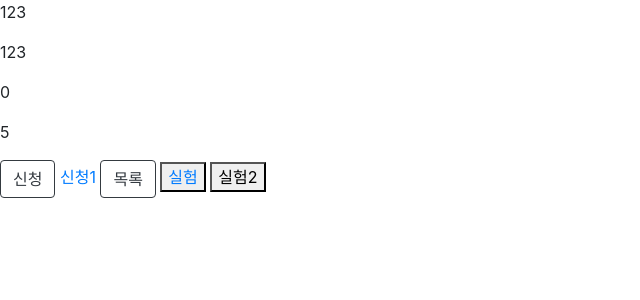
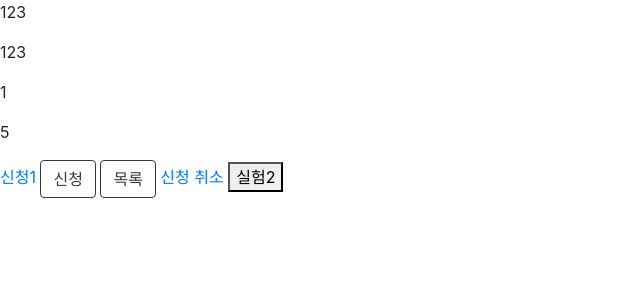
Before and after one commit to 1301625/summernote, a Django app: page /6 in a window 1280 px wide. Shown: the top 300 px of the page, without its empty margins (0-640 px from the left). Run offline with Django 3.2, Linux system fonts and the light colour scheme; data comes from the database, SQL or seed files in the repository; both versions use the stored data as it was after the commit; parts of the project's set-up code (start-up, migrations or seed data) failed here and were passed over; some libraries are stand-ins or nearby versions.

Commit message:
신청, 신청취소 구현

```diff
--- a/content/admin.py
+++ b/content/admin.py
@@ -1,5 +1,5 @@
 from django.contrib import admin
-from .models import Post
+from .models import Post, Apply
 from .forms import PostForm
 
 # Register your models here.
@@ -11,3 +11,6 @@ class PostAdmin(SummernoteModelAdmin):
     form = PostForm
     summernote_fields = ('content',)
     list_display = ['title', 'content', 'user_count', 'user_max_count', 'deadline','author']
+
+
+admin.site.register(Apply)
--- a/content/models.py
+++ b/content/models.py
@@ -43,11 +43,18 @@ class Post(models.Model):
     def count_overlap(self):
         return  self.user_count >= self.user_max_count
 
+
+    #유저 증가
     def user_count_plus(self):
         return self.user_count+1
 
+    #유저 감소
     def user_count_minus(self):
         return self.user_count-1
+
+    #유저수 체크
+    def total_user(self):
+        return self.users.count()
 
 
     # def count_overlap(self):
--- a/content/templates/content/content_detail.html
+++ b/content/templates/content/content_detail.html
@@ -29,7 +29,7 @@
 <p>{{ object.title }}</p>
 <p>{{ object.content |safe }}</p>
 {% if object.user_count < object.user_max_count %}
-    <p>{{ object.user_count }}</p>
+    <p>{{ object.total_user }}</p>
     <p>{{ object.user_max_count }}
 {% elif object.date_overlap or object.count_overlap %}
     <p>참여 마감</p>
@@ -39,8 +39,9 @@
 {% if object.user_count < object.user_max_count %}
     <form action="" method="post">
     {% csrf_token %}
+    <a href="{% url 'apply' pk=object.pk%}">신청1</a>
     <button name="choice" value="{{ object.id }}" class="btn btn-outline-dark">신청</button>
-    <a href="{% url 'apply' pk=object.pk %}">신청1</a>
+
 {% elif object.date_overlap or object.count_overlap %}
     <button name="choice" value="{{ object.id }}" class="btn btn-outline-dark" disabled>신청</button>
 {% endif %}
@@ -49,7 +50,7 @@
 {% if object.author == request.user %}
     <a href="{% url 'apply_list' pk=object.pk %}">신청자 목록</a>
 {% endif %}
-    <button name="cancel" value="{{ object.id }}"><a href="{% url 'apply_cancel' pk=object.pk %}" >실험</a></button>
+    <a href="{% url 'apply_cancel' pk=object.pk %}" >신청 취소</a>
     <button name="cancel1" value="{{ object.id }}" onclick="{% url 'apply_cancel' pk=object.pk %}">실험2</button>
 </form>
 </body>
--- a/content/urls.py
+++ b/content/urls.py
@@ -1,12 +1,11 @@
 from django.urls import path,include
-from .views import PostListView, PostCreateView ,post_detail
-    #,apply_post,apply_list, apply_cancel
+from .views import PostListView, PostCreateView ,post_detail, apply_post, apply_list,apply_cancel
 
 urlpatterns = [
     path('', PostListView.as_view(), name='list'),
     path('<int:pk>', post_detail, name='detail'),
     path('new/', PostCreateView.as_view(), name='new'),
-    #path('<int:pk>/apply', apply_post, name='apply'),
-    #path('<int:pk>/apply_list',apply_list, name='apply_list'),
-    #path('<int:pk>/apply_cancel', apply_cancel, name='apply_cancel'),
+    path('<int:pk>/apply', apply_post, name='apply'),
+    path('<int:pk>/apply_list',apply_list, name='apply_list'),
+    path('<int:pk>/apply_cancel', apply_cancel, name='apply_cancel'),
 ]
--- a/content/views.py
+++ b/content/views.py
@@ -2,11 +2,12 @@ from django.shortcuts import render, get_object_or_404, redirect
 from django.views.generic import CreateView, ListView, DetailView
 from django.urls import reverse_lazy
 from django.contrib import messages
-from django.contrib.auth.decorators import login_required
 
-from .models import Post
+from django.contrib.auth.decorators import login_required  # 로그인 필요
+from django.views.decorators.http import require_POST  # post 요청만 허용
+
+from .models import Post, Apply
 from .forms import PostForm
-
 
 from datetime import date
 
@@ -23,9 +24,9 @@ class PostListView(ListView):
 
 def post_detail(request, pk):
     post = get_object_or_404(Post, pk=pk)
-    #content = { 'object': get_object_or_404(Post,pk=pk),
-     #           'apply': Apply.objects.filter(post_id=pk)}
-    #print(Apply.objects.filter(post_id=pk))
+    # content = { 'object': get_object_or_404(Post,pk=pk),
+    #           'apply': Apply.objects.filter(post_id=pk)}
+    # print(Apply.objects.filter(post_id=pk))
 
     # select = request.POST.get('choice')
     # select = request.POST.get('choice')
@@ -43,7 +44,7 @@ def post_detail(request, pk):
     # apply = Apply(post_id=select, user_id=request.user)
     # apply.save()
 
-    return render(request, 'content/content_detail.html', {'object':post})
+    return render(request, 'content/content_detail.html', {'object': post})
 
     # try:
     #     count = post.objects.get(pk=request.POST.get('choice'))
@@ -63,11 +64,12 @@ class PostCreateView(CreateView):
     # fields = ['title', 'content']
     success_url = reverse_lazy('list')
     success_message = "등록되었습니다."
+
     def form_valid(self, form):
-         post = form.save(commit=False)
-         post.author = self.request.user
-         post.save()
-         return redirect('list')
+        post = form.save(commit=False)
+        post.author = self.request.user
+        post.save()
+        return redirect('list')
     #     from datetime import date
     #     if date.today() < post.deadline:
     #         post.save()
@@ -78,6 +80,23 @@ class PostCreateView(CreateView):
 
 @login_required
 def apply_post(request, pk):
+    post = Post.objects.get(pk=pk)
+    if post.users.filter(id=request.user.id).exists():
+        messages.error(request, "이미 신청 되었습니다")
+        return redirect('detail', pk=pk)
+    else:
+        post.apply_set.create(user_id=request.user.id,post_id=pk)
+        #apply = Apply(user=request.user, post_id=pk)
+
+        messages.success(request, "신청 되었습니다")
+        #apply.save()
+        return redirect('detail', pk)
+    # ap = Apply.objects.filter(post_id=pk).count()
+    # post = get_object_or_404(Post,pk=pk)
+    # post.user_count = ap
+    # print(post.user_count)
+    # print(ap)
+    # post.save()
 
     # try:
     #     apply = Apply.objects.get(post_id=pk, user=request.user)
@@ -91,46 +110,73 @@ def apply_post(request, pk):
     #     # post.save()
     #     apply.save()
 
+    # if request.user != apply.post.author:
+    #   print("다릅니다")
+
+    # apply.post.user_count = apply.user.count()
+
+    # else:
+    #    print("같습ㄴ디ㅏ")
 
 
+@login_required
+def apply_cancel(request, pk):
+    apply = Apply.objects.filter(post_id=pk)
 
-    #if request.user != apply.post.author:
-     #   print("다릅니다")
+    if apply.filter(user_id=request.user).exists():
+        apply.filter(user_id=request.user).delete()
+        messages.success(request, "취소 되었습니다")
+    else:
+        messages.error(request, "신청 하지 않았습니다")
+    #불가능
+    # post = Post.objects.get(pk=pk)
+    #
+    # if post.users.filter(id=request.user.id).exists():
+    #     post.apply_set.clear(user_id=request.user.id, post_id=pk)
+    #     post.save()
+        #post.apply_set.remove(id=request.user.id ,)
+        #post.users.filter(post__apply__user_id=request.user).delete() 유저 자체를 지움
+        #post.save()
+    # 나중에 방법
+    # apply = Apply.objects.filter(post_id=pk, user_id=request.user.id)
+    # if apply:
+    #
+    #     apply.delete()
+    # else:
 
-        #apply.post.user_count = apply.user.count()
+    #print(post)
 
+    #if apply.objects.filter(user_id=request.user.id).exists():
+    #    print("존재")
+    # if post.users.filter(id=request.user.id):
+    #    post.user_count_minus()
 
+    #    print(post)
 
-    #else:
-    #    print("같습ㄴ디ㅏ")
+    # try:
+    #     apply = Apply.objects.filter(post_id=pk, user=request.user)
+    #     print(apply.post_set.all())
+    #     if apply:
+    #         apply.delete()
+    #         apply.post.user_count -= 1
+    #         messages.success(request, "신청이 취소 되었습니다.")
+    #     else:
+    #         messages.error(request, "신청자가 존재 하지 않습니다")
+    # except:
+    #     pass
     return redirect('detail', pk=pk)
 
 
-# @login_required
-# def apply_cancel(request, pk):
-#     try:
-#         apply = Apply.objects.filter(post_id=pk, user=request.user)
-#         print(apply.post_set.all())
-#         if apply:
-#             apply.delete()
-#             apply.post.user_count -= 1
-#             messages.success(request, "신청이 취소 되었습니다.")
-#         else:
-#             messages.error(request, "신청자가 존재 하지 않습니다")
-#     except:
-#         pass
-#     return redirect('detail', pk=pk)
-#
-#
-# def apply_list(request, pk):
-#     list = Apply.objects.select_related().filter(post_id=pk)
-#
-#     if list:
-#         return render(request, 'content/apply_list.html', {'apply_list': list})
-#     # list = Apply.objects.get(post_id=pk) #get은 하나만 가져올떄 , 하나 이상 가져오면 오류
-#     else:
-#         messages.error(request, "존재하지 않습니다")
-#         return redirect('list')
+def apply_list(request, pk):
+    list = Apply.objects.select_related().filter(post_id=pk)
+    # post = Post.objects.prefetch_related().filter(id=pk)
+
+    if list:
+        return render(request, 'content/apply_list.html', {'apply_list': list})
+    # list = Apply.objects.get(post_id=pk) #get은 하나만 가져올떄 , 하나 이상 가져오면 오류
+    else:
+        messages.error(request, "존재하지 않습니다")
+        return redirect('list')
 
 
 def apply_status(request):
```
Also changed, not shown: db.sqlite3.
